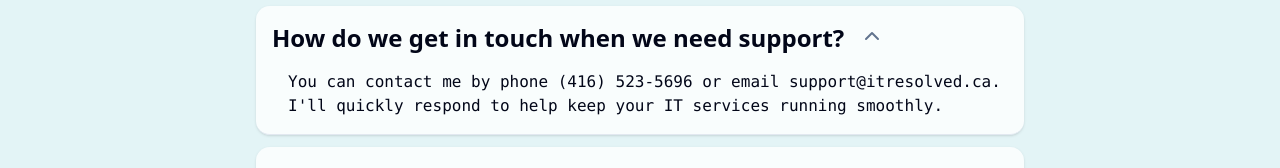
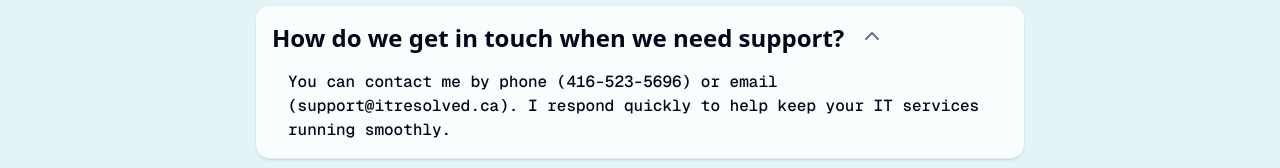
Before and after one commit to LucaCasola/IT-Resolved, a Next.js app: page / in a window 1280 px wide. Both pictures are taken after a click on the button "How do we get in touch when we need support?". Shown: the part 2841-3009 px from the top of the page. Built offline with nearby package versions, Linux system fonts and the light colour scheme.

Commit message:
Update font and wording in FAQ
close #36

```diff
--- a/src/components/FAQ.tsx
+++ b/src/components/FAQ.tsx
@@ -8,10 +8,10 @@ import {
   AccordionTrigger,
 } from "@/components/ui/accordion"
 
-const faqs: { question: string; answer: String; }[] = [
+const faqs: { question: string; answer: string; }[] = [
   {
     question: "How do we get in touch when we need support?",
-    answer: `You can contact me by phone (416) 523-5696 or email support@itresolved.ca. I'll quickly respond to help keep your IT services running smoothly.`
+    answer: `You can contact me by phone (416-523-5696) or email (support@itresolved.ca). I respond quickly to help keep your IT services running smoothly.`
   },
   {
     question: "When I phone, will I speak directly to a technician who can help?",
@@ -53,7 +53,7 @@ export default function FAQ() {
               <h3>{faq.question}</h3>
             </AccordionTrigger>
             <AccordionContent className="flex flex-col gap-4 text-balance">
-              <pre className="px-4 text-base text-wrap">{faq.answer}</pre>
+              <pre className="px-4 text-base font-mono font-medium text-wrap">{faq.answer}</pre>
             </AccordionContent>
           </AccordionItem>
         ))}
```
